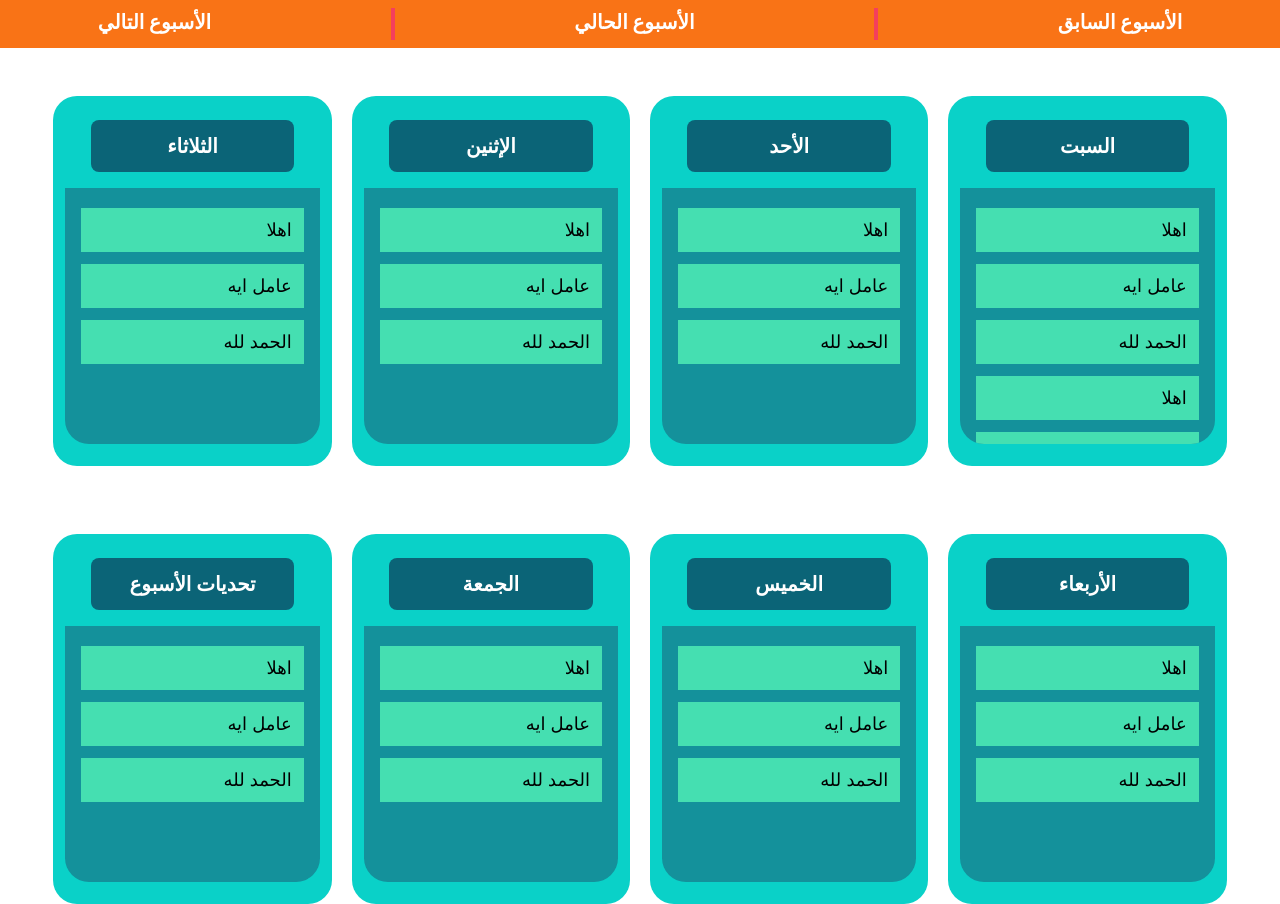
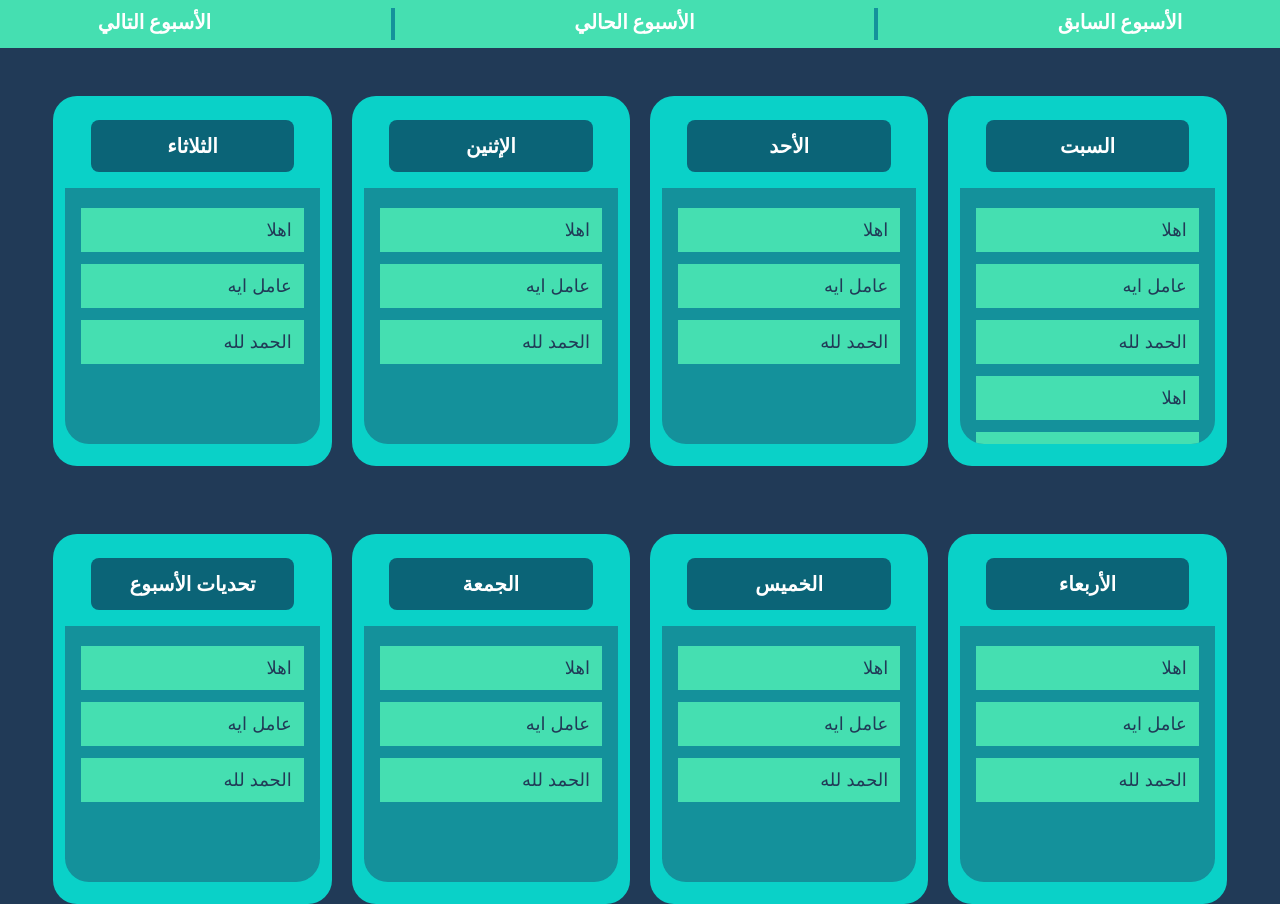
Before and after one commit to AbdoHamadto/week-todolist, a Next.js app: page / in a window 1280 px wide. Built offline with nearby package versions, Linux system fonts and the light colour scheme.

Commit message:
edit style

```diff
--- a/src/app/components/nav-bar.jsx
+++ b/src/app/components/nav-bar.jsx
@@ -2,12 +2,12 @@ import Link from "next/link";
 
 const NavBar = () => {
   return(
-    <div className="flex bg-orange-500 p-2 justify-around text-white font-bold text-xl">
-      <Link href='/' className="hover:text-green-500">الأسبوع السابق</Link>
-      <div className="w-1 h-8 bg-rose-500"/>
-      <Link href='/' className="hover:text-green-500">الأسبوع الحالي</Link>
-      <div className="w-1 h-8 bg-rose-500"/>
-      <Link href='/addTodo' className="hover:text-green-500">الأسبوع التالي</Link>
+    <div className="flex bg-bgTaskes p-2 justify-around text-white font-bold text-xl">
+      <Link href='/' className="hover:text-bgText">الأسبوع السابق</Link>
+      <div className="w-1 h-8 bg-bgTaske"/>
+      <Link href='/' className="hover:text-bgText">الأسبوع الحالي</Link>
+      <div className="w-1 h-8 bg-bgTaske"/>
+      <Link href='/addTodo' className="hover:text-bgText">الأسبوع التالي</Link>
     </div>
   )
 }
--- a/src/app/components/taskes.jsx
+++ b/src/app/components/taskes.jsx
@@ -15,8 +15,8 @@ const MapTaskes = () => {
             <ul className="py-3 px-4 bg-bgTaske rounded-b-3xl h-64 overflow-y-auto">
                 {item.taskes.map((item, index) => {return(
                   <li key={index} className="relative group overflow-hidden text-lg bg-bgTaskes mt-2 mb-3 py-2 cursor-pointer">
-                    <p className="mx-3">{item}</p>
-                    <div className="absolute w-1 h-full bg-red-500 duration-300 -translate-y-20 group-hover:-translate-y-9"/>
+                    <p className="mx-3 text-darkblue hover:text-bgDone hover:line-through ">{item}</p>
+                    <div className="absolute w-1 h-full bg-bgText duration-300 -translate-y-20 group-hover:-translate-y-9"/>
                   </li>
                 )})}
             </ul>
--- a/src/app/layout.jsx
+++ b/src/app/layout.jsx
@@ -11,7 +11,7 @@ export const metadata = {
 export default function RootLayout({ children }) {
   return (
     <html dir="rtl" lang="en">
-      <body className={`${inter.className} bg-light-gray `}>{children}</body>
+      <body className={`${inter.className} bg-bgBody `}>{children}</body>
     </html>
   );
 }
--- a/tailwind.config.js
+++ b/tailwind.config.js
@@ -16,9 +16,9 @@ module.exports = {
         "bgTaskes" : "#45DFB1",
       },
       colors: {
-        "t" : "#14919B",
-        "u" : "#0AD1C8",
-        "bgText" : "#45DFB1",
+        "bgText" : "#0B6477",
+        "darkblue" : "#213A57",
+        "bgDone" : "#14919B",
       }
     },
   },
```
